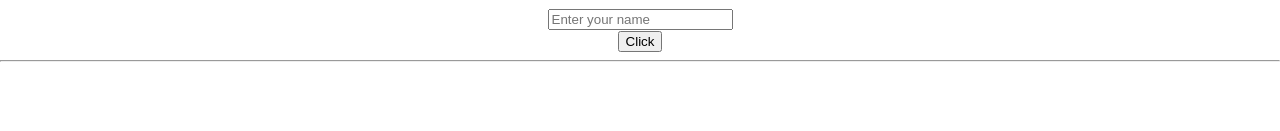
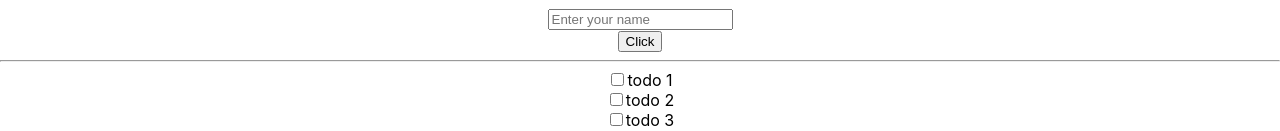
Before and after one commit to abdel1413/useRefHook, a React (Create React App) app: page / in a window 1280 px wide. Shown: the part 1702-1833 px from the top of the page. Before the commit the page ends 1772 px from the top, so only its background shows below. Built offline with nearby package versions, Linux system fonts and the light colour scheme.

Commit message:
used userReducer hook to update the state

```diff
--- a/src/App.js
+++ b/src/App.js
@@ -6,6 +6,7 @@ import RefDomManup from "./RefDomManup";
 
 import ScrollImage from "./ScrollImage";
 import StopWatchUseRef from "./StopWatch_useRef";
+import { UseRducerFunction } from "./useReducer/UseReducerFuncton";
 import UserefHook from "./UserefHook";
 import UseRefPlaying from "./UseRefPlaying";
 
@@ -23,6 +24,7 @@ function App() {
       <PreviousState />
       <ParentComponent />
       <StopWatchUseRef />
+      <UseRducerFunction />
     </div>
   );
 }
--- a/src/ParentToOtherCompo.js
+++ b/src/ParentToOtherCompo.js
@@ -34,7 +34,7 @@ function ParentComponent() {
     <div>
       <hr />
       <h3>UseRef and forwardRef</h3>
-      <OwnComponent ref={ref} style={{ color: "blue" }} />
+      <OwnComponent ref={ref} style={{ color: "green" }} />
       <button onClick={handleClick}>Click</button>
 
       <hr />
--- /dev/null
+++ b/src/useReducer/ReducerFunction.js
@@ -0,0 +1,16 @@
+export const reducer = (state, action) => {
+  switch (action.type) {
+    case "COMPLETE":
+      return state.map((todo) => {
+        if (todo.id === action.id) {
+          console.log("todo.id);", todo.id);
+          console.log("action.id);", action);
+          return { ...todo, completed: !todo.completed };
+        } else {
+          return todo;
+        }
+      });
+    default:
+      return state;
+  }
+};
--- /dev/null
+++ b/src/useReducer/Todos.js
@@ -0,0 +1,22 @@
+export const initialTodos = [
+  {
+    id: 1,
+    title: "todo 1",
+    completed: false,
+  },
+  {
+    id: 2,
+    title: "todo 2",
+    completed: false,
+  },
+  {
+    id: 3,
+    title: "todo 3",
+    completed: false,
+  },
+  {
+    id: 4,
+    title: "todo 4",
+    completed: false,
+  },
+];
--- /dev/null
+++ b/src/useReducer/UseReducerFuncton.js
@@ -0,0 +1,30 @@
+import { useReducer } from "react";
+
+import { initialTodos } from "./Todos";
+import { reducer } from "./ReducerFunction";
+
+export const UseRducerFunction = () => {
+  const [todos, dispatch] = useReducer(reducer, initialTodos);
+
+  const handleComplete = (todo) => {
+    dispatch({ type: "COMPLETE", id: todo.id });
+  };
+  return (
+    <div>
+      {todos.map((todo) => {
+        return (
+          <div key={todo.id}>
+            <label>
+              <input
+                type="checkbox"
+                checked={todo.completed}
+                onChange={() => handleComplete(todo)}
+              />
+              {todo.title}
+            </label>
+          </div>
+        );
+      })}
+    </div>
+  );
+};
```
